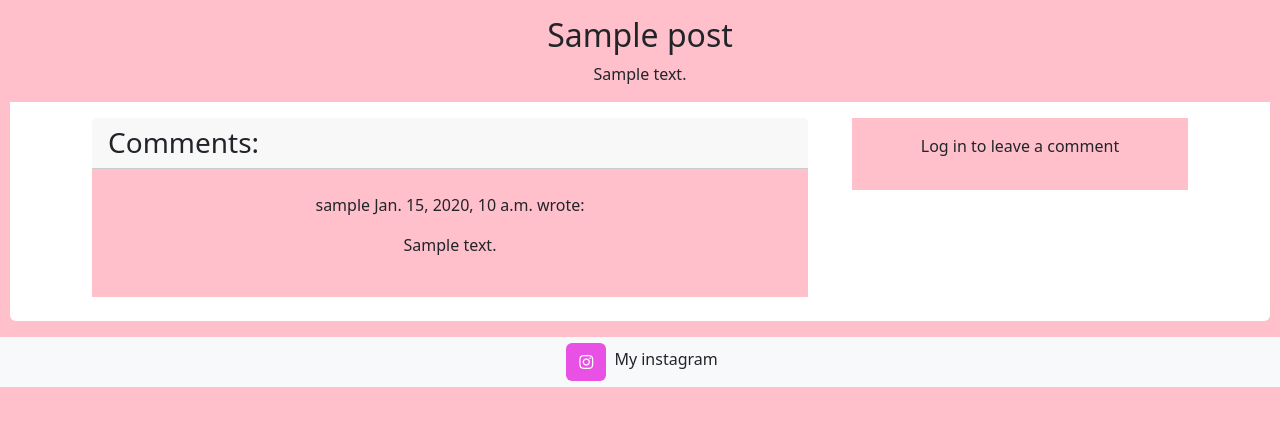
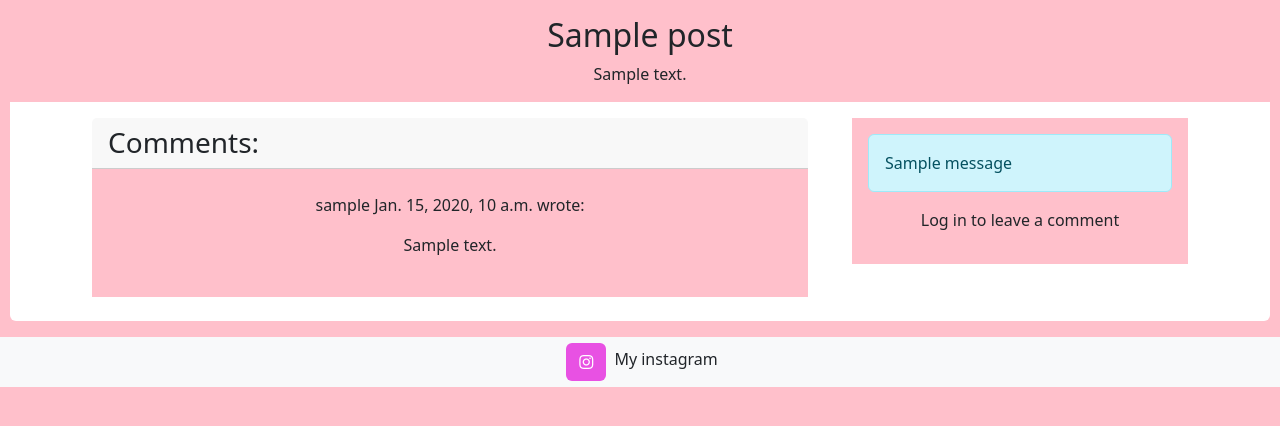
Before and after one commit to shixen/ella_recipe, a Django app: a page that uses templates/recipe_detail.html in a window 1280 px wide. Shown: the part 90-516 px from the top of the page. Run offline with Django 4.2, Linux system fonts and the light colour scheme; tables that the repository leaves empty hold one stand-in row (values such as "Sample post"); one stand-in notice (Sample message) is shown.

Commit message:
add message when user edits comment

```diff
--- a/home/views.py
+++ b/home/views.py
@@ -57,8 +57,7 @@ class RecipeDetails(View):
         )
 
 def CommentEdit(request, slug, comment_id):
-    queryset = Post.objects.filter(status=1)
-    post = get_object_or_404(queryset, slug=slug)
+    post = get_object_or_404(Post, slug=slug)
     comment = get_object_or_404(Comment, pk=comment_id)
 
     if request.method == "POST":
@@ -68,13 +67,17 @@ def CommentEdit(request, slug, comment_id):
             comment.post = post
             comment.approved = False
             comment.save()
-            messages.add_message(request, messages.SUCCESS, 'Comment was updated!')
+
+            if not comment.approved:
+                messages.add_message(request, messages.INFO, 'Your edit is awaiting approval.')
+            else:
+                messages.add_message(request, messages.SUCCESS, 'Comment was updated!')
+
             return redirect('recipe_detail', slug=post.slug)
         else:
             messages.add_message(request, messages.ERROR, 'Oops, something went wrong!')
     else:
         comment_form = CommentForm(instance=comment)
-
 
     return render(request, 'comment.edit.html', {
         'comment_form': comment_form,
--- a/templates/recipe_detail.html
+++ b/templates/recipe_detail.html
@@ -1,8 +1,7 @@
 {% extends 'base.html' %}
 {% block content %}
 
-
-<!-- specific recipe  -->
+<!-- specific recipe -->
 <div class="card mb-3" id="post-card">
     <img src="{{ post.image.url }}" class="card-img-top" alt="..." width="100%">
     <div class="card-body">
@@ -12,7 +11,7 @@
 
     <div class="container">
         <div class="row">
-            <!-- comment list  -->
+            <!-- comment list -->
             <div class="col-md-8">
                 <div class="card mb-4 mt-3">
                     <h3 class="card-header">Comments:</h3>
@@ -26,8 +25,10 @@
                             <div id="comment{{ comment.id }}">
                                 {{ comment.body | linebreaks }}
                             </div>
-                            {% if not comment.approved and comment.author == user %}
+                            {% if not comment.approved %}
+                                {% if comment.author == user %}
                                     <p class="approval">This comment is awaiting approval</p>
+                                {% endif %}
                             {% endif %}
                             {% if user.is_authenticated and comment.author == user %}
                                 <a href="{% url 'comment_edit' post.slug comment.id %}" class="btn btn-edit">Edit</a>
@@ -43,11 +44,20 @@
             <div class="col-md-4">
                 <div class="card mb-4 mt-3">
                     <div class="card-body">
+                        {% if messages %}
+                            {% for message in messages %}
+                                <div class="alert alert-info" role="alert">
+                                    {{ message }}
+                                </div>
+                            {% endfor %}
+                        {% endif %}
+
                         {% if commented %}
                             <div class="alert alert-success" role="alert">
                                 Your comment is awaiting approval.
                             </div>
-                        {% else %}
+                        {% endif %}
+
                         {% if user.is_authenticated %}
                             <h3 class="card-header">Leave a comment:</h3>
                             <p>Posting as: {{ user.username }}</p>
@@ -59,11 +69,11 @@
                         {% else %}
                             <p>Log in to leave a comment</p>
                         {% endif %}
-                        {% endif %}
                     </div>
                 </div>
             </div>
         </div>
     </div>
 </div>
+
 {% endblock content %}
```
Lines whose indentation alone changed are shown as unchanged.
